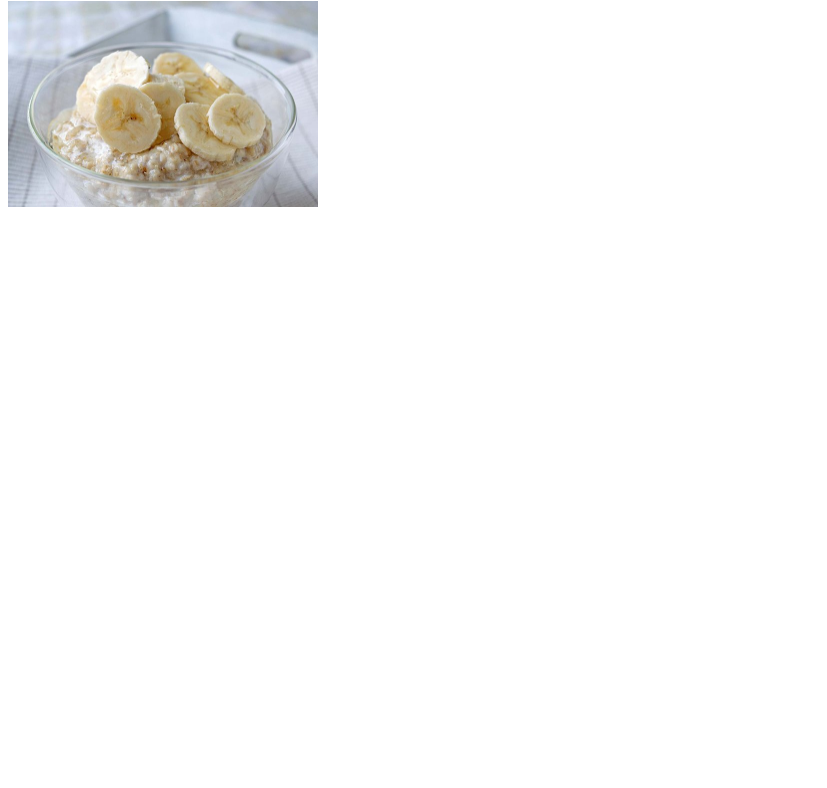
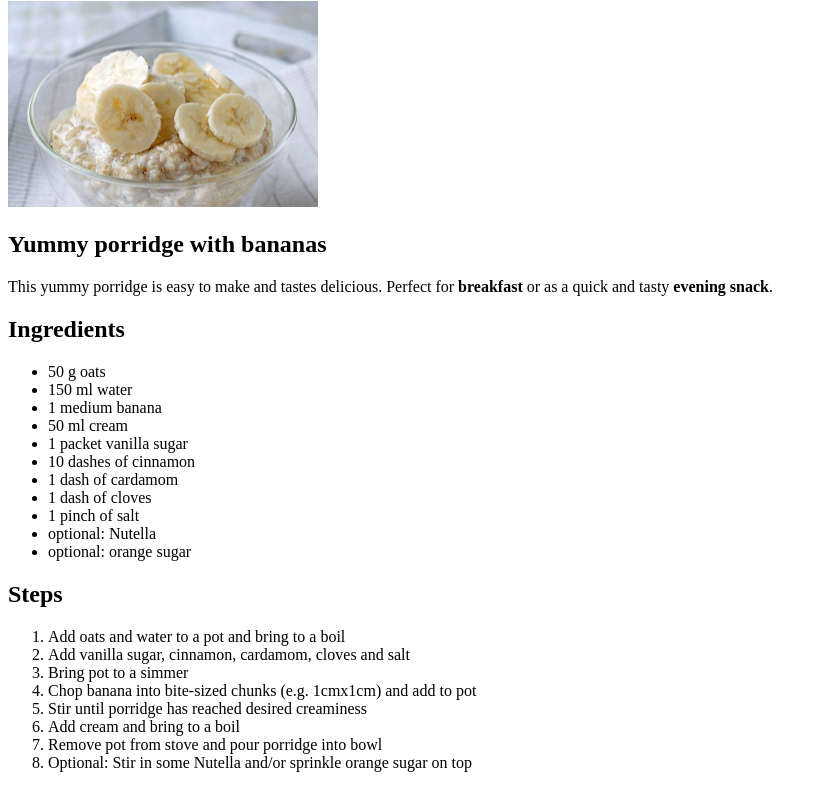
Before and after one commit to milarya/odin-recipes, a plain HTML site: page recipes/porridge.html in a window 1280 px wide. Shown: the part 79-867 px from the top of the page, without its empty margins (0-827 px from the left). Before the commit the page ends 800 px from the top, so only its background shows below. Drawn offline with Linux system fonts and the light colour scheme.

Commit message:
Feat: Add content lists to first recipe

```diff
--- a/recipes/porridge.html
+++ b/recipes/porridge.html
@@ -7,6 +7,35 @@
     <body>
         <h1>Porridge</h1>
         <img src="./porridge.jpg" alt="A bowl of proodige with banana" width="310">
+        <h2>Yummy porridge with bananas</h2>
+        <p>This yummy porridge is easy to make and tastes delicious.
+            Perfect for <strong>breakfast</strong> or as a quick and tasty <strong>evening snack</strong>.
+        </p>
+        <h2>Ingredients</h2>
+        <ul>
+            <li>50 g  oats</li>
+            <li>150 ml water</li>
+            <li>1 medium banana</li>
+            <li>50 ml cream</li>
+            <li>1 packet vanilla sugar</li>
+            <li>10 dashes of cinnamon</li>
+            <li>1 dash of cardamom</li>
+            <li>1 dash of cloves</li>
+            <li>1 pinch of salt</li>
+            <li>optional: Nutella</li>
+            <li>optional: orange sugar</li>
+        </ul>
+        <h2>Steps</h2>
+        <ol>
+            <li>Add oats and water to a pot and bring to a boil</li>
+            <li>Add vanilla sugar, cinnamon, cardamom, cloves and salt</li>
+            <li>Bring pot to a simmer</li>
+            <li>Chop banana into bite-sized chunks (e.g. 1cmx1cm) and add to pot</li>
+            <li>Stir until porridge has reached desired creaminess</li>
+            <li>Add cream and bring to a boil</li>
+            <li>Remove pot from stove and pour porridge into bowl</li>
+            <li>Optional: Stir in some Nutella and/or sprinkle orange sugar on top</li>
+        </ol>
     </body>
 
 </html>
```
